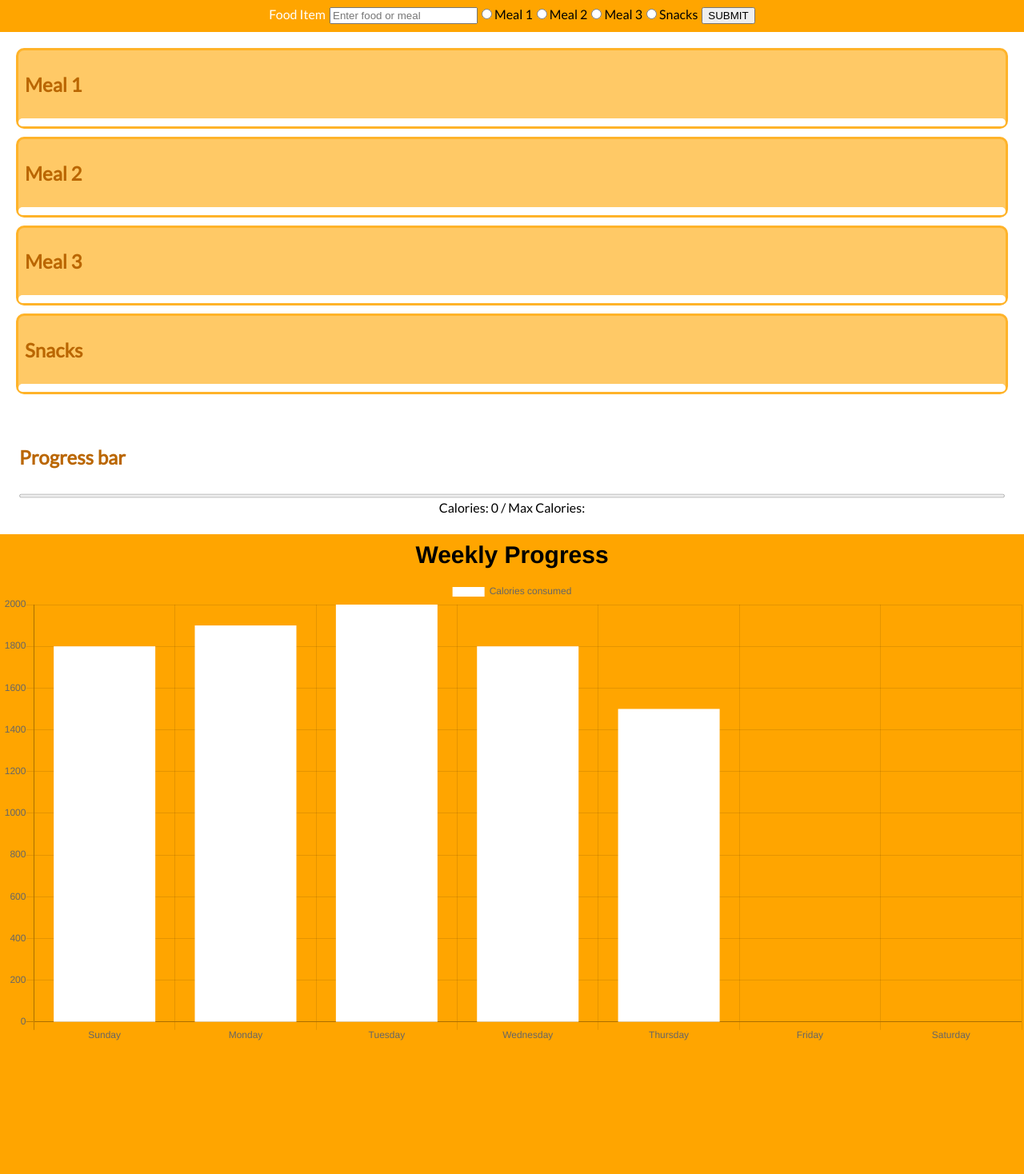
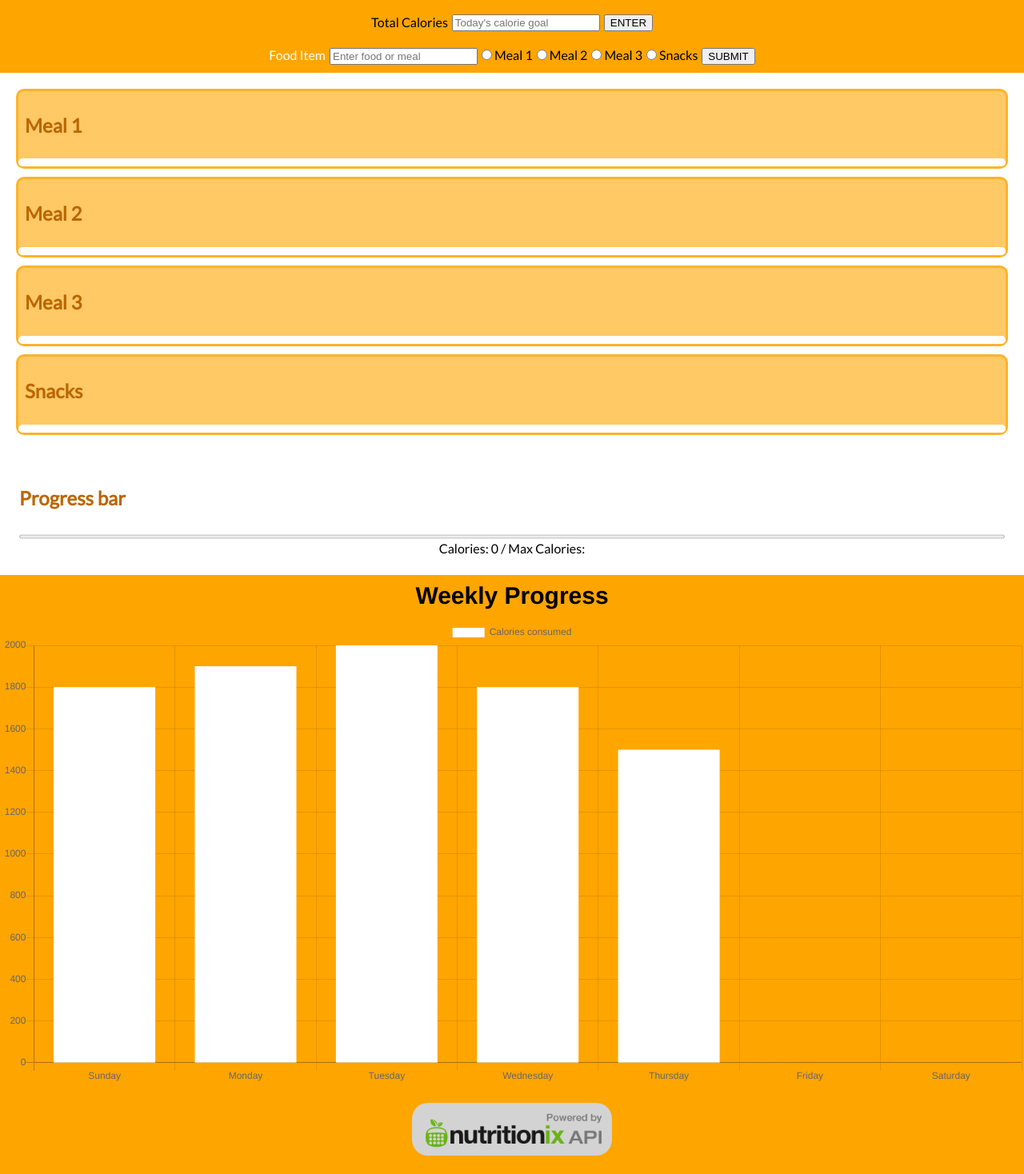
Before and after one commit to robertchrobak/final-project, a React (Create React App) app: page / in a window 1280 px wide. Shown: the part 105-1573 px from the top of the page at 80% size. Before the commit the page ends 1413 px from the top, so only its background shows below. Built offline with nearby package versions, Linux system fonts and the light colour scheme.

Commit message:
Added welcome back message and attribution link to the api provider

```diff
--- a/public/index.html
+++ b/public/index.html
@@ -20,7 +20,7 @@
       work correctly both with client-side routing and a non-root public URL.
       Learn how to configure a non-root public URL by running `npm run build`.
     -->
-    <title>React App</title>
+    <title>A New Meal Plan</title>
   </head>
   <body>
     <noscript>
--- a/src/components/App.js
+++ b/src/components/App.js
@@ -13,6 +13,7 @@ class App extends Component {
 
         <header className="App-header">
           <h1 className="App-title">DAILY CALORIE COUNTER</h1>
+          <h3 className="Welcome-message">Welcome back, User</h3>
         </header>
 
         <div className="CalorieGoalForm">
@@ -35,6 +36,10 @@ class App extends Component {
           <Chart className="Chart"/>
         </div>
 
+        <div className="Footer">
+          <a href="http://www.nutritionix.com/business/api"><img className="AttributionLink" src="/nutritionix250w.png" alt="Powered By Nutritionix"/></a>
+        </div>
+
       </div>
     );
   }
--- a/src/index.css
+++ b/src/index.css
@@ -11,6 +11,10 @@ h1 {
 /*h2 {
   transform:rotate(-90deg);
 }*/
+
+.Welcome-message {
+  text-align: center;
+}
 
 li {
   list-style: none;
@@ -137,10 +141,28 @@ li {
 .CalorieGoalForm {
   display: flex;
   justify-content: center;
+  padding-bottom: 10px;
 }
 
 button {
   margin-left: 5px;
+}
+
+.Footer {
+  text-align: center;
+  padding: 20px;
+  background-color: white;
+  background-color: rgba(255,165,0,0.6);
+}
+
+img {
+  background-color: lightgray;
+  border-radius: 20px;
+}
+
+.AttributionLink {
+  width: 150px;
+  height: auto;
 }
 
 /*iPad/tablet CSS*/
@@ -154,6 +176,12 @@ button {
   h1 {
     text-align: center;
   }
+
+  .AttributionLink {
+    width: 200px;
+    height: auto;
+  }
+
 }
 
 /*standard PC CSS*/
@@ -167,4 +195,10 @@ button {
   h1 {
     text-align: center;
   }
+
+  .AttributionLink {
+    width: inherit;
+    height: auto;
+  }
+
 }
```
Also changed, not shown: public/nutritionix.png (added), public/nutritionix250w.png (added).
